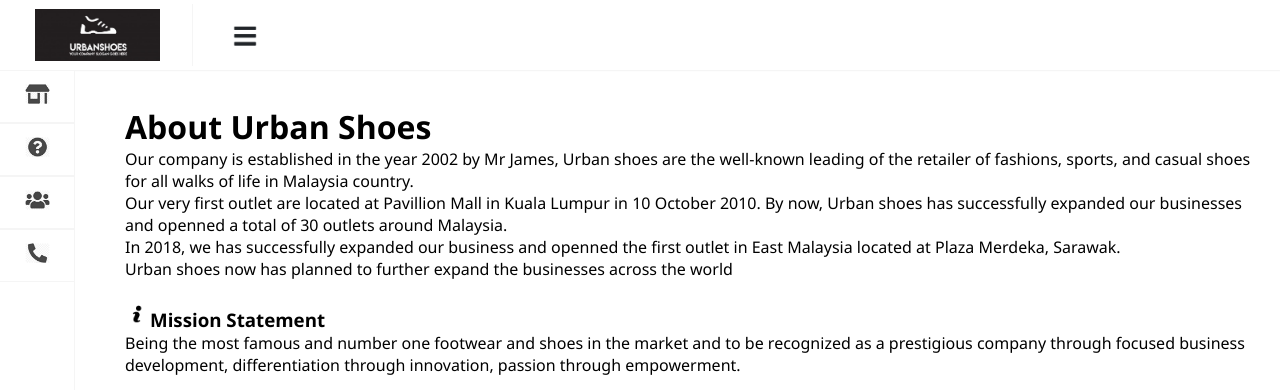
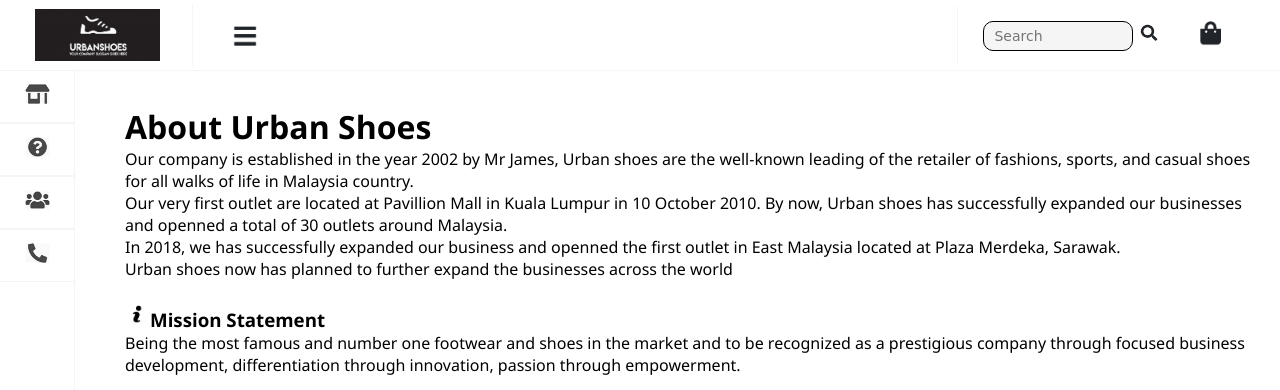
Before and after one commit to Heavenlyyyyy/shoe-ecommerce-website, a PHP site: page /aboutus.php in a window 1280 px wide. Shown: the part 30-420 px from the top of the page. Run offline with PHP 8.4, Linux system fonts and the light colour scheme.

Commit message:
Update navbar.php

```diff
--- a/navbar.php
+++ b/navbar.php
@@ -9,5 +9,43 @@
                 <div class="bar">
                     <img src="images/bars.png" alt="bars" width="50px">
                 </div>
+
+                <?php
+                    // If SESSION not Started => Guest
+                    if(!isset($_SESSION['user_type'])): ?>
+                        <div class="category">
+                            <!--Do not display Men Women Kids-->
+                        </div>
+                <?php
+                    else:
+                ?>
+                    <?php // Admin
+                        if($_SESSION['user_type'] == 'admin'): ?>
+                            <div class="category">
+                                <a href="men.php">MEN</a>
+                                <a href="women.php">WOMEN</a>
+                                <a href="kids.php">KIDS</a>
+                            </div>
+                    <?php // User/Member
+                        elseif($_SESSION['user_type'] == 'user'): ?>
+                            <div class="category">
+                                <a href="men.php">MEN</a>
+                                <a href="women.php">WOMEN</a>
+                                <a href="kids.php">KIDS</a>
+                            </div>
+                    <?php endif; ?>
+                <?php endif; ?>
+
+                <div class="searchwrapper">
+                    <div class="wrap">
+                        <form action="" class="search">
+                            <input type="search" placeholder="Search" name="search">
+                            <img src="images/search.png" alt="search" width="30px">
+                        </form>
+                        <div class="cart">
+                            <a href="cart.php"><img src="images/cart.png" alt="cart" width="50px"></a>
+                        </div>
+                    </div>
+                </div>
             </div>
         </div>
```
